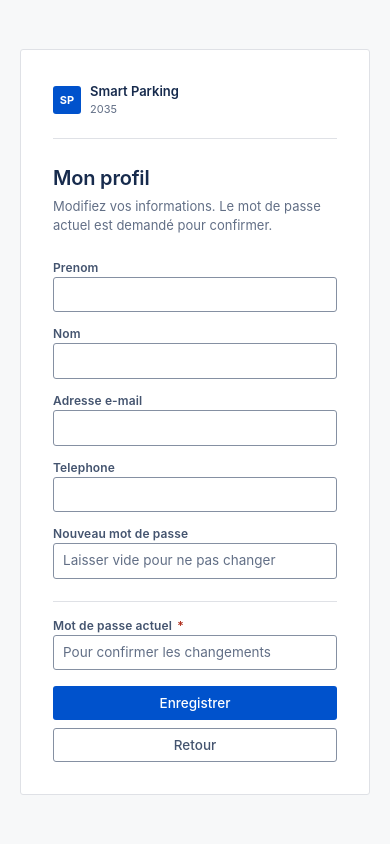
After one commit to Mathieu-35/Smart_Parking_2035, a FastAPI app: template app/templates/auth/profil.html in a window 390 px wide. The commit adds this page. Run offline with FastAPI, Linux system fonts and the light colour scheme; the template is opened without the code that fills it, so the values that code supplies are empty; parts of the project's set-up code (start-up, migrations or seed data) failed here and were passed over.

Commit message:
Mon profil : self-service pour TOUT utilisateur connecte
Comble le manque cree par le verrou admin : un admin (ou tout role) ne
pouvait plus editer son propre compte. La gestion de SES infos est
distincte de la gestion des gardiens par l'admin.

- auth.py : GET/POST /auth/profil (require_login). Edite nom, prenom,
  email, telephone, mot de passe de l'utilisateur connecte ; role et
  statut INCHANGES. Confirmation par le mot de passe actuel.
- auth_controller.verifier_mot_passe() : verifie l'identite (bcrypt).
- templates/auth/profil.html : page self-service (style carte, anti-zoom).
- liens "Mon profil" ajoutes : topbar admin (base.html) + pages
  conducteur et gardien.

Co-Authored-By: Claude Opus 4.7 <noreply@anthropic.com>

```diff
--- /dev/null
+++ b/app/templates/auth/profil.html
@@ -0,0 +1,77 @@
+<!DOCTYPE html>
+<html lang="fr">
+<head>
+  <meta charset="UTF-8" />
+  <meta name="viewport" content="width=device-width, initial-scale=1.0, maximum-scale=1.0, user-scalable=no, viewport-fit=cover" />
+  <title>Mon profil — Smart Parking 2035</title>
+  <link rel="stylesheet" href="/static/css/style.css" />
+</head>
+<body class="auth-body">
+
+  <div class="auth-wrapper" style="max-width: 480px;">
+    <div class="auth-card">
+
+      <div class="auth-brand">
+        <div class="auth-brand-icon">SP</div>
+        <div>
+          <div class="auth-brand-name">Smart Parking</div>
+          <div class="auth-brand-year">2035</div>
+        </div>
+      </div>
+
+      <div class="auth-title">Mon profil</div>
+      <div class="auth-subtitle">
+        Modifiez vos informations. Le mot de passe actuel est demandé pour confirmer.
+      </div>
+
+      {% if msg %}
+      <div class="alert alert-success" style="margin-bottom: 12px;">{{ msg }}</div>
+      {% endif %}
+      {% if error %}
+      <div class="alert alert-error" style="margin-bottom: 12px;">{{ error }}</div>
+      {% endif %}
+
+      <form method="POST" action="/auth/profil">
+
+        <label class="form-label" for="prenom">Prenom</label>
+        <input class="form-control" type="text" id="prenom" name="prenom"
+               value="{{ utilisateur.prenom }}" required style="margin-bottom: 10px;" />
+
+        <label class="form-label" for="nom">Nom</label>
+        <input class="form-control" type="text" id="nom" name="nom"
+               value="{{ utilisateur.nom }}" required style="margin-bottom: 10px;" />
+
+        <label class="form-label" for="email">Adresse e-mail</label>
+        <input class="form-control" type="email" id="email" name="email"
+               value="{{ utilisateur.email }}" required style="margin-bottom: 10px;" />
+
+        <label class="form-label" for="telephone">Telephone</label>
+        <input class="form-control" type="tel" id="telephone" name="telephone"
+               value="{{ utilisateur.telephone if utilisateur.telephone else '' }}"
+               style="margin-bottom: 10px;" />
+
+        <label class="form-label" for="nouveau_mot_passe">Nouveau mot de passe</label>
+        <input class="form-control" type="password" id="nouveau_mot_passe" name="nouveau_mot_passe"
+               placeholder="Laisser vide pour ne pas changer" style="margin-bottom: 10px;" />
+
+        <div class="divider" style="margin: 12px 0;"></div>
+
+        <label class="form-label" for="mot_passe_actuel">Mot de passe actuel <span class="required">*</span></label>
+        <input class="form-control" type="password" id="mot_passe_actuel" name="mot_passe_actuel"
+               placeholder="Pour confirmer les changements" required style="margin-bottom: 16px;" />
+
+        <button type="submit" class="btn btn-primary" style="width: 100%; justify-content: center;">
+          Enregistrer
+        </button>
+      </form>
+
+      <a href="/" class="btn btn-secondary"
+         style="width: 100%; justify-content: center; margin-top: 8px;">
+        Retour
+      </a>
+
+    </div>
+  </div>
+
+</body>
+</html>
--- a/app/templates/base.html
+++ b/app/templates/base.html
@@ -193,6 +193,7 @@
             {{ request.session.get("user_role", "") | capitalize }}
           </span>
         </div>
+        <a href="/auth/profil" class="btn btn-ghost btn-sm">Mon profil</a>
         <a href="/auth/logout" class="btn btn-ghost btn-sm">
           <svg xmlns="http://www.w3.org/2000/svg" viewBox="0 0 24 24" fill="none"
                stroke="currentColor" stroke-width="2" stroke-linecap="round" stroke-linejoin="round">
--- a/app/templates/conducteur/home.html
+++ b/app/templates/conducteur/home.html
@@ -73,8 +73,12 @@
       <!-- La carte du trajet. Cachee tant qu'on n'a pas choisi de trajet. -->
       <div id="carte" style="height: 300px; margin-top: 12px; border-radius: 8px; display: none;"></div>
 
+      <a href="/auth/profil" class="btn btn-secondary"
+         style="width: 100%; justify-content: center; margin-top: 16px;">
+        Mon profil
+      </a>
       <a href="/auth/logout" class="btn btn-secondary"
-         style="width: 100%; justify-content: center; margin-top: 16px;">
+         style="width: 100%; justify-content: center; margin-top: 8px;">
         Se deconnecter
       </a>
 
--- a/app/templates/gardien/home.html
+++ b/app/templates/gardien/home.html
@@ -60,6 +60,10 @@
       <!-- Zone de resultat (message + montant a payer) -->
       <div id="resultat" style="margin-bottom:12px;"></div>
 
+      <a href="/auth/profil" class="btn btn-secondary"
+         style="width: 100%; justify-content: center; margin-top: 8px;">
+        Mon profil
+      </a>
       <a href="/auth/logout" class="btn btn-secondary"
          style="width: 100%; justify-content: center; margin-top: 8px;">
         Se deconnecter
```
Also changed, not shown: app/controllers/auth_controller.py (+10 -0 lines), app/routes/auth.py (+72 -0 lines).
